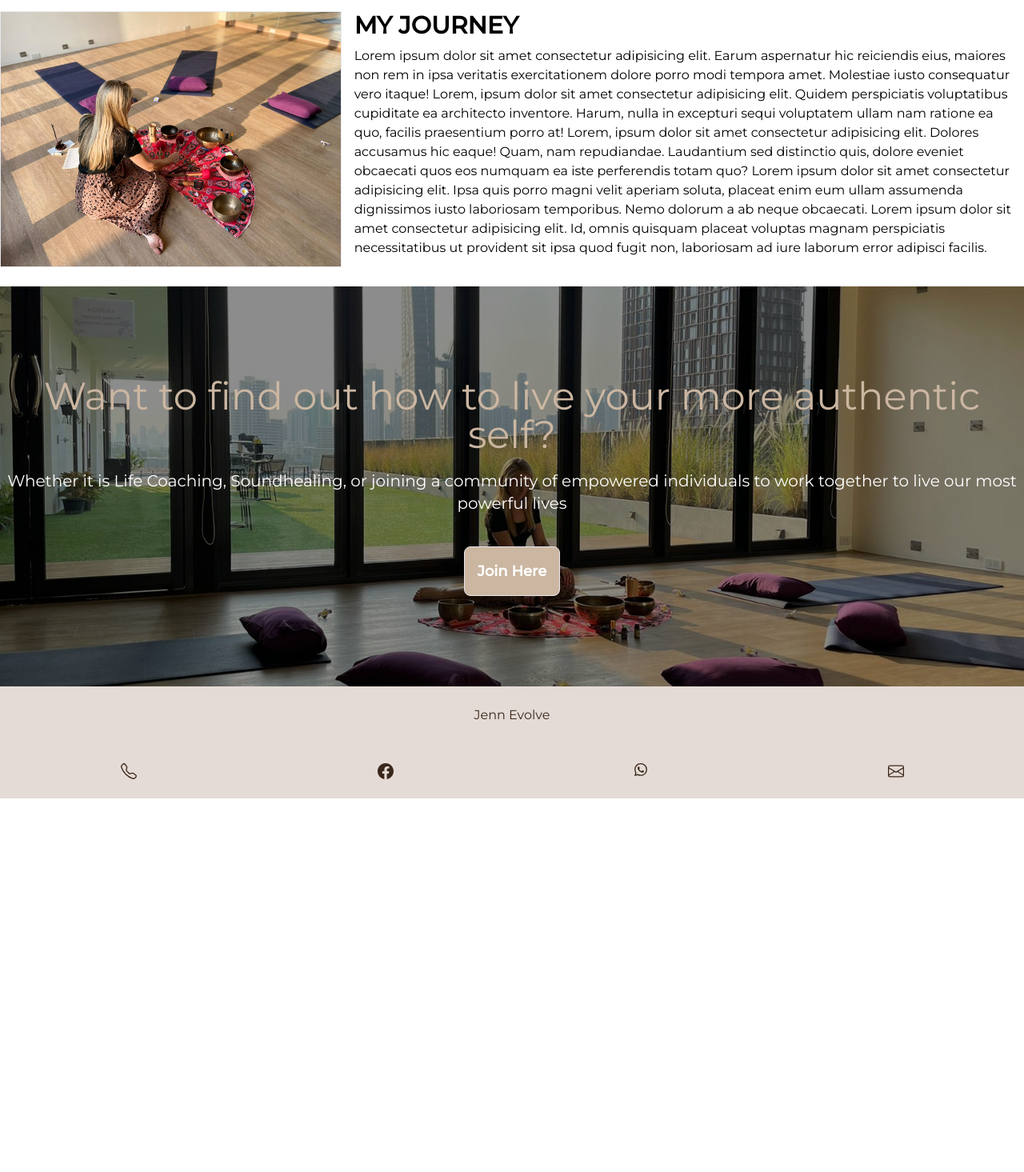
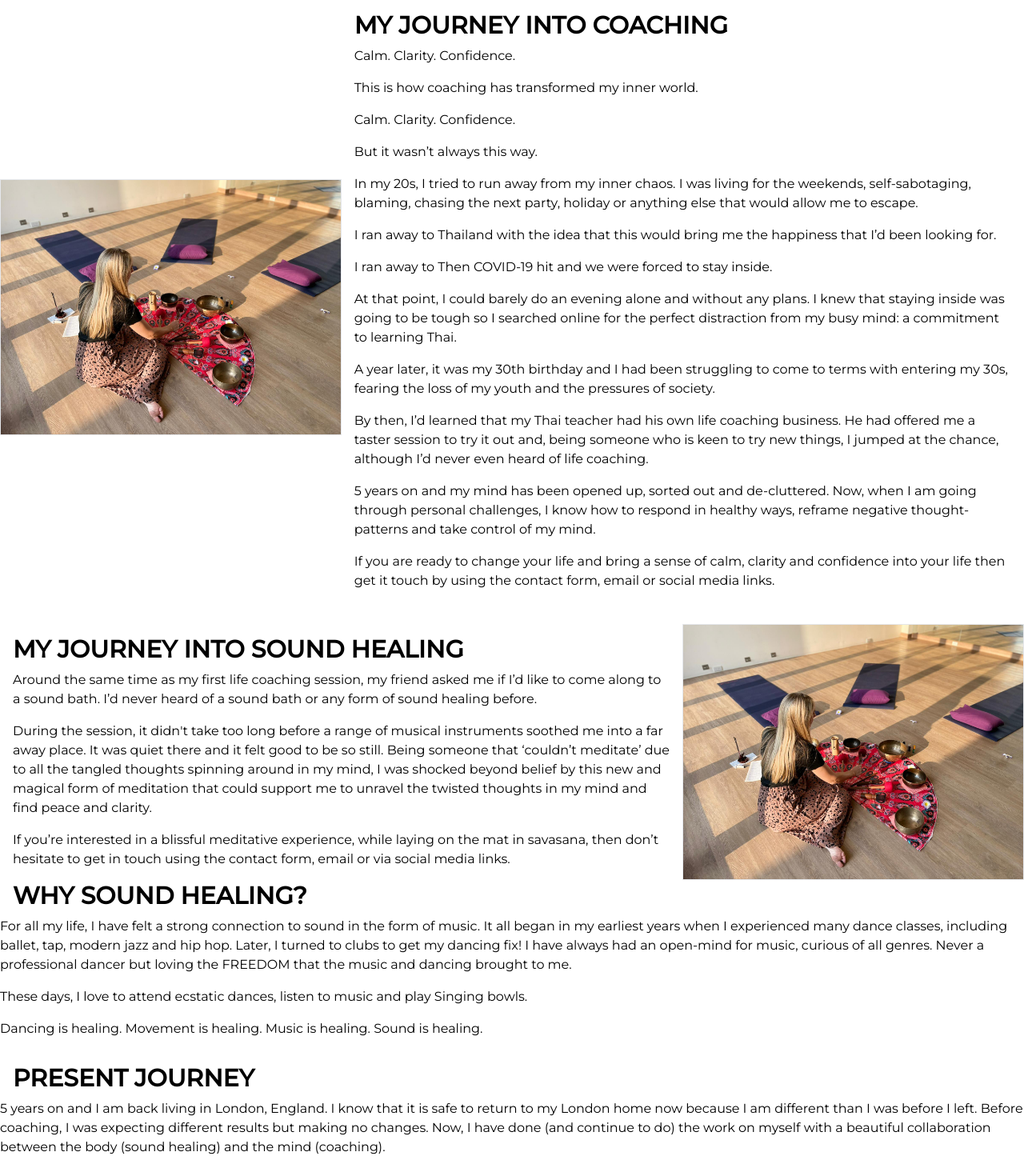
Before and after one commit to mollybrace/jenn-evolve, a Next.js app: page /about in a window 1280 px wide. Shown: the part 1780-3245 px from the top of the page at 80% size. Before the commit the page ends 2778 px from the top, so only its background shows below. Built offline with nearby package versions, Linux system fonts and the light colour scheme.

Commit message:
updating text

```diff
--- a/app/about/components/AboutMe.tsx
+++ b/app/about/components/AboutMe.tsx
@@ -5,14 +5,33 @@ const AboutMe = () => {
   return (
     <div className='flex flex-col md:flex-row-reverse pt-10'>
         <div className='lg:basis-4/6 md:basis-2/4'>
-          <p className='font-bold text-3xl pl-4 pb-2'>MY JOURNEY</p>
+          <p className='font-bold text-3xl pl-4 pb-2'>MY JOURNEY INTO COACHING</p>
           <div className='px-4 pb-6'>
-          <p>Lorem ipsum dolor sit amet consectetur adipisicing elit. Earum aspernatur hic reiciendis eius, maiores non rem in ipsa veritatis exercitationem dolore porro modi tempora amet. Molestiae iusto consequatur vero itaque!
-            Lorem, ipsum dolor sit amet consectetur adipisicing elit. Quidem perspiciatis voluptatibus cupiditate ea architecto inventore. Harum, nulla in excepturi sequi voluptatem ullam nam ratione ea quo, facilis praesentium porro at!
-            Lorem, ipsum dolor sit amet consectetur adipisicing elit. Dolores accusamus hic eaque! Quam, nam repudiandae. Laudantium sed distinctio quis, dolore eveniet obcaecati quos eos numquam ea iste perferendis totam quo?
-            Lorem ipsum dolor sit amet consectetur adipisicing elit. Ipsa quis porro magni velit aperiam soluta, placeat enim eum ullam assumenda dignissimos iusto laboriosam temporibus. Nemo dolorum a ab neque obcaecati.
-            Lorem ipsum dolor sit amet consectetur adipisicing elit. Id, omnis quisquam placeat voluptas magnam perspiciatis necessitatibus ut provident sit ipsa quod fugit non, laboriosam ad iure laborum error adipisci facilis.
+          <p className='pb-4'>
+            Calm. Clarity. Confidence.
           </p>
+          <p className='pb-4'>
+          This is how coaching has transformed my inner world.
+          </p>
+          <p className='pb-4'>
+          Calm. Clarity. Confidence.
+          </p>
+          <p className='pb-4'>
+          But it wasn’t always this way.
+          </p>
+          <p className='pb-4'>
+          In my 20s, I tried to run away from my inner chaos. I was living for the weekends, self-sabotaging, blaming, chasing the next party, holiday or anything else that would allow me to escape.
+          </p>
+
+          <p className='pb-4'>I ran away to Thailand with the idea that this would bring me the happiness that I’d been looking for.</p>
+
+          <p className='pb-4'>I ran away to Then COVID-19 hit and we were forced to stay inside.</p>
+          <p className='pb-4'>At that point, I could barely do an evening alone and without any plans. I knew that staying inside was going to be tough so I searched online for the perfect distraction from my busy mind: a commitment to learning Thai.</p>
+          <p className='pb-4'>A year later, it was my 30th birthday and I had been struggling to come to terms with entering my 30s, fearing the loss of my youth and the pressures of society.</p>
+          <p className='pb-4'>By then, I’d learned that my Thai teacher had his own life coaching business. He had offered  me a taster session to try it out and, being someone who is keen  to try new things, I jumped at the chance, although I’d never even heard of life coaching.</p>
+          <p className='pb-4'>5 years on and my mind has been opened up, sorted out and de-cluttered. Now, when I am going through personal challenges, I know how to respond in healthy ways, reframe negative thought-patterns and take control of my mind.</p>
+          <p className='pb-4'>If you are ready to change your life and bring a sense of calm, clarity and confidence into your life then get it touch by using the contact form, email or social media links.</p>
+
 
           </div>
 
--- a/app/about/components/ElevatorPitch.tsx
+++ b/app/about/components/ElevatorPitch.tsx
@@ -5,7 +5,7 @@ const ElevatorPitch = () => {
   return (
         <div className="md:bg-[url('/logo.JPG')] bg-[url('/footer-background.png')] h-[300px] md:h-[320px] w-full bg-no-repeat bg-center bg-cover relative">
         <div className='absolute inset-0 bg-black opacity-45'></div>
-        <div className='absolute text-white flex justify-center items-center align-middle  inset-0 flex-col text-center'>
+        <div className='absolute text-khaki-beige  flex justify-center items-center align-middle  inset-0 flex-col text-center'>
 
       <p className="text-center justify-center align-middle text-4xl mx-8 md:text-5xl">Coaching & Sound Healing for compassionate souls sharing love for everyone, except themselves…</p>
     </div>
--- /dev/null
+++ b/app/about/components/JourneySoundhealing.tsx
@@ -0,0 +1,41 @@
+import Image from 'next/image'
+import React from 'react'
+
+const JourneySoundhealing = () => {
+  return (
+   <div>
+      <div className='flex flex-col md:flex-row'>
+        <div className='lg:basis-4/6 md:basis-2/4'>
+          <p className='font-bold pb-2 text-3xl pl-4 pt-4'>MY JOURNEY INTO SOUND HEALING</p>
+         <div className='px-4'>
+    <p className='pb-4'>
+    Around the same time as my first life coaching session, my friend asked me if I’d like to come along  to a sound bath. I’d never heard of a sound bath or any form of sound healing before.
+    </p>
+    <p className='pb-4'>
+    During the session, it didn't take too long before a range of musical instruments soothed me into a far away place. It was quiet there and it felt good to be so still. Being someone that ‘couldn’t meditate’ due to all the tangled thoughts spinning around in my mind, I was shocked beyond belief by this new and magical form of meditation that could support me to unravel the twisted thoughts in my mind and find peace and clarity.
+
+    </p>
+    <p className='pb-4'>
+    If you’re interested in a blissful meditative experience, while laying on the mat in savasana, then don’t hesitate to get in touch using the contact form, email or via social media links.
+
+    </p>
+
+
+         </div>
+        </div>
+        <div className='md:basis-2/4 lg:basis-2/6 flex justify-center items-center'>
+        <Image
+          src="/mission.JPG"
+            width={500}
+            height={500}
+            alt="jenny"
+            className='border'
+            />
+        </div>
+      </div>
+   </div>
+
+  )
+}
+
+export default JourneySoundhealing
--- /dev/null
+++ b/app/about/components/PresentJourney.tsx
@@ -0,0 +1,16 @@
+import React from 'react'
+
+const PresentJourney = () => {
+  return (
+    <div>
+         <p className='font-bold pb-2 text-3xl pl-4 pt-4'>PRESENT JOURNEY</p>
+        <p className='pb-4'>5 years on and I am back living in London, England. I know that it is safe to return to my London home now because I am different than I was before I left. Before coaching, I was expecting different results but making no changes. Now, I have done (and continue to do) the work on myself with a beautiful collaboration between the body (sound healing) and the mind (coaching).</p>
+
+        <p className='pb-4'>I truly believe that if you want something different for your life, you must make changes to the way that you think and show up in your body. </p>
+
+        <p className='pb-4'>With an undergraduate degree in BSc Psychology, Revolution of the Mind Coaching Training, Champion Coaches for Champion Clients & Advanced Level Sound Healing Certification and being inspired by so many teachers, I am excited to be offering a service that will make a difference to the lives of anyone who is open to believe they can change and think in different ways to get the results that they want.</p>
+    </div>
+  )
+}
+
+export default PresentJourney
--- /dev/null
+++ b/app/about/components/WhySoundhealing.tsx
@@ -0,0 +1,15 @@
+import React from 'react'
+
+const WhySoundhealing = () => {
+  return (
+    <div>
+        <p className='font-bold text-3xl pl-4 pb-2'>WHY SOUND HEALING?</p>
+        <p className='pb-4'>For all my life, I have felt a strong connection to sound in the form of music. It all began in my earliest years when I experienced many dance classes, including ballet, tap, modern jazz and hip hop. Later, I turned to clubs to get my dancing fix! I have always had an open-mind for music, curious of all genres. Never a professional dancer but loving the FREEDOM that the music and dancing brought to me.</p>
+        <p className='pb-4'>These days, I love to attend ecstatic dances, listen to music and play Singing bowls.</p>
+        <p className='pb-4'>Dancing is healing. Movement is healing. Music is healing. Sound is healing.
+</p>
+    </div>
+  )
+}
+
+export default WhySoundhealing
--- a/app/about/page.tsx
+++ b/app/about/page.tsx
@@ -4,6 +4,9 @@ import AboutMe from './components/AboutMe'
 import ElevatorPitch from './components/ElevatorPitch'
 import Title from './components/Title'
 import CallToAction from '../components/CallToAction'
+import JourneySoundhealing from './components/JourneySoundhealing'
+import WhySoundhealing from './components/WhySoundhealing'
+import PresentJourney from './components/PresentJourney'
 
 
 const About = () => {
@@ -21,6 +24,16 @@ const About = () => {
       <section >
         <AboutMe />
       </section>
+      <section>
+        <JourneySoundhealing />
+      </section>
+
+      <section>
+        <WhySoundhealing />
+      </section>
+      <section>
+        <PresentJourney />
+      </section>
 
       <section>
         <CallToAction />
--- a/app/components/Footer.tsx
+++ b/app/components/Footer.tsx
@@ -6,25 +6,25 @@ const Footer = () => {
   return (
    <footer className='h-auto bg-khaki-cream text-bistre'>
     <div className='flex justify-center py-6'>
-      <p>Jenn Evolve</p>
+      <p className='font-bold text-2xl'>Jenn Evolve</p>
     </div>
     <div className='flex py-6 justify-around'>
       <p>
-        <svg xmlns="http://www.w3.org/2000/svg" width="20" height="20" fill="currentColor" class="bi bi-telephone" viewBox="0 0 16 16">
+        <svg xmlns="http://www.w3.org/2000/svg" width="40" height="40" fill="currentColor" class="bi bi-telephone" viewBox="0 0 16 16">
               <path d="M3.654 1.328a.678.678 0 0 0-1.015-.063L1.605 2.3c-.483.484-.661 1.169-.45 1.77a17.6 17.6 0 0 0 4.168 6.608 17.6 17.6 0 0 0 6.608 4.168c.601.211 1.286.033 1.77-.45l1.034-1.034a.678.678 0 0 0-.063-1.015l-2.307-1.794a.68.68 0 0 0-.58-.122l-2.19.547a1.75 1.75 0 0 1-1.657-.459L5.482 8.062a1.75 1.75 0 0 1-.46-1.657l.548-2.19a.68.68 0 0 0-.122-.58zM1.884.511a1.745 1.745 0 0 1 2.612.163L6.29 2.98c.329.423.445.974.315 1.494l-.547 2.19a.68.68 0 0 0 .178.643l2.457 2.457a.68.68 0 0 0 .644.178l2.189-.547a1.75 1.75 0 0 1 1.494.315l2.306 1.794c.829.645.905 1.87.163 2.611l-1.034 1.034c-.74.74-1.846 1.065-2.877.702a18.6 18.6 0 0 1-7.01-4.42 18.6 18.6 0 0 1-4.42-7.009c-.362-1.03-.037-2.137.703-2.877z"/>
         </svg>
       </p>
       <p>
-         <svg xmlns="http://www.w3.org/2000/svg" width="20" height="20" fill="currentColor" class="bi bi-facebook" viewBox="0 0 16 16">
+         <svg xmlns="http://www.w3.org/2000/svg" width="40" height="40" fill="currentColor" class="bi bi-facebook" viewBox="0 0 16 16">
         <path d="M16 8.049c0-4.446-3.582-8.05-8-8.05C3.58 0-.002 3.603-.002 8.05c0 4.017 2.926 7.347 6.75 7.951v-5.625h-2.03V8.05H6.75V6.275c0-2.017 1.195-3.131 3.022-3.131.876 0 1.791.157 1.791.157v1.98h-1.009c-.993 0-1.303.621-1.303 1.258v1.51h2.218l-.354 2.326H9.25V16c3.824-.604 6.75-3.934 6.75-7.951"/>
       </svg></p>
       <p>
-        <svg xmlns="http://www.w3.org/2000/svg" width="16" height="16" fill="currentColor" class="bi bi-whatsapp" viewBox="0 0 16 16">
+        <svg xmlns="http://www.w3.org/2000/svg" width="40" height="40" fill="currentColor" class="bi bi-whatsapp" viewBox="0 0 16 16">
         <path d="M13.601 2.326A7.85 7.85 0 0 0 7.994 0C3.627 0 .068 3.558.064 7.926c0 1.399.366 2.76 1.057 3.965L0 16l4.204-1.102a7.9 7.9 0 0 0 3.79.965h.004c4.368 0 7.926-3.558 7.93-7.93A7.9 7.9 0 0 0 13.6 2.326zM7.994 14.521a6.6 6.6 0 0 1-3.356-.92l-.24-.144-2.494.654.666-2.433-.156-.251a6.56 6.56 0 0 1-1.007-3.505c0-3.626 2.957-6.584 6.591-6.584a6.56 6.56 0 0 1 4.66 1.931 6.56 6.56 0 0 1 1.928 4.66c-.004 3.639-2.961 6.592-6.592 6.592m3.615-4.934c-.197-.099-1.17-.578-1.353-.646-.182-.065-.315-.099-.445.099-.133.197-.513.646-.627.775-.114.133-.232.148-.43.05-.197-.1-.836-.308-1.592-.985-.59-.525-.985-1.175-1.103-1.372-.114-.198-.011-.304.088-.403.087-.088.197-.232.296-.346.1-.114.133-.198.198-.33.065-.134.034-.248-.015-.347-.05-.099-.445-1.076-.612-1.47-.16-.389-.323-.335-.445-.34-.114-.007-.247-.007-.38-.007a.73.73 0 0 0-.529.247c-.182.198-.691.677-.691 1.654s.71 1.916.81 2.049c.098.133 1.394 2.132 3.383 2.992.47.205.84.326 1.129.418.475.152.904.129 1.246.08.38-.058 1.171-.48 1.338-.943.164-.464.164-.86.114-.943-.049-.084-.182-.133-.38-.232"/>
         </svg>
       </p>
       <p>
-        <svg xmlns="http://www.w3.org/2000/svg" width="20" height="20" fill="currentColor" class="bi bi-envelope" viewBox="0 0 16 16">
+        <svg xmlns="http://www.w3.org/2000/svg" width="40" height="40" fill="currentColor" class="bi bi-envelope" viewBox="0 0 16 16">
         <path d="M0 4a2 2 0 0 1 2-2h12a2 2 0 0 1 2 2v8a2 2 0 0 1-2 2H2a2 2 0 0 1-2-2zm2-1a1 1 0 0 0-1 1v.217l7 4.2 7-4.2V4a1 1 0 0 0-1-1zm13 2.383-4.708 2.825L15 11.105zm-.034 6.876-5.64-3.471L8 9.583l-1.326-.795-5.64 3.47A1 1 0 0 0 2 13h12a1 1 0 0 0 .966-.741M1 11.105l4.708-2.897L1 5.383z"/>
         </svg>
       </p>
```
Also changed, not shown: app/components/Banner.tsx (+5 -2 lines).
